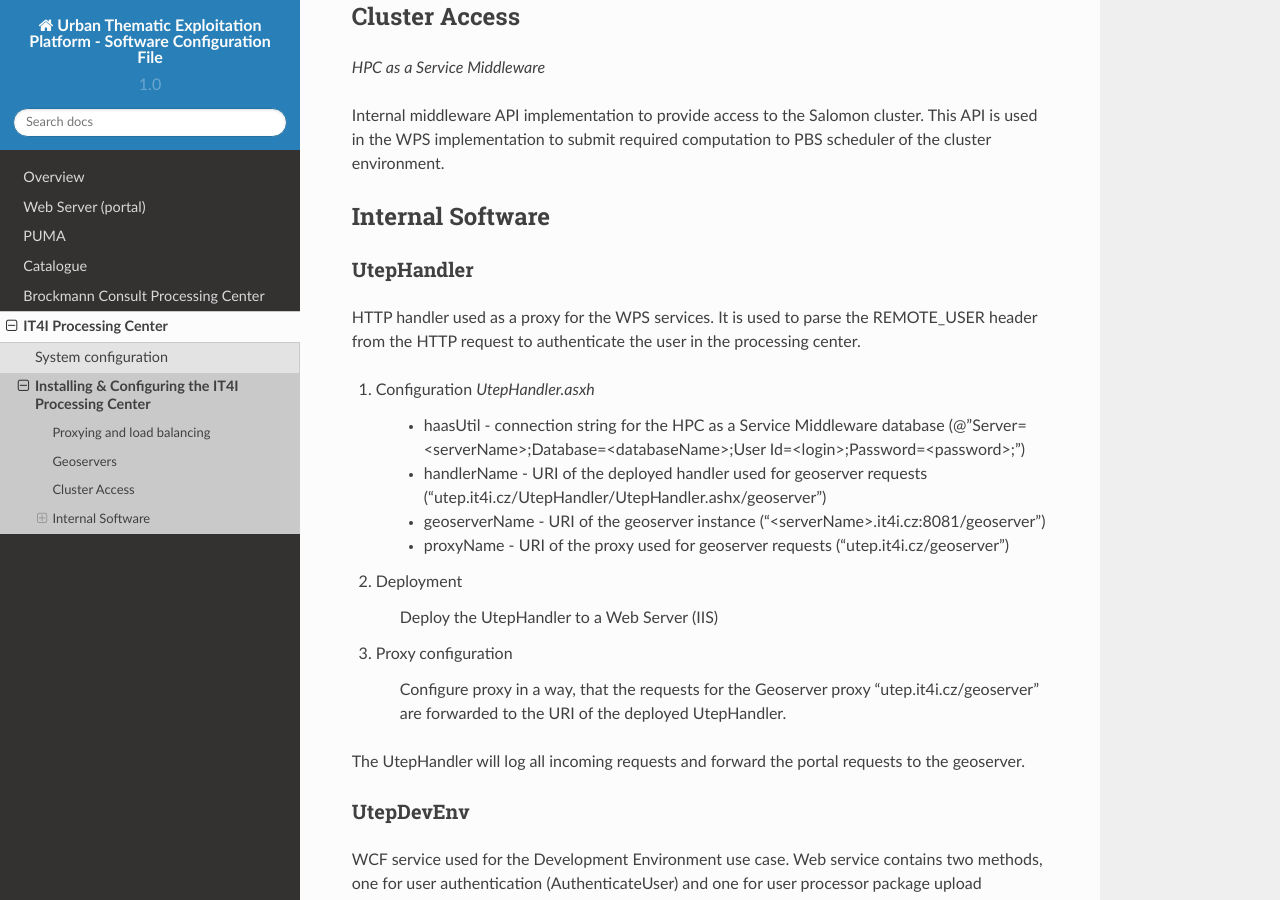
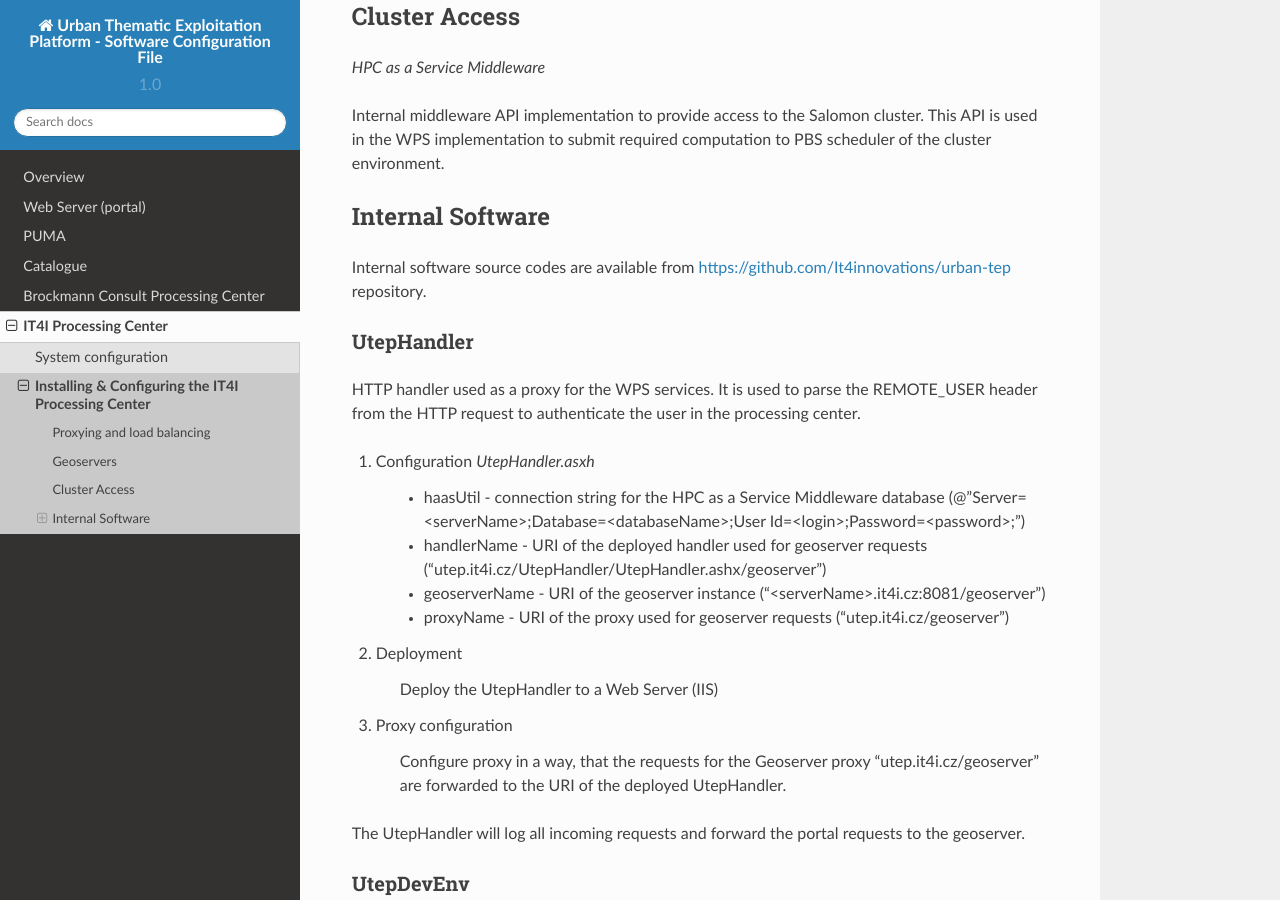
Before and after one commit to urban-tep/DDF-SCF, a Sphinx documentation site: the page built from source/it4ipc/install/index.rst, in a window 1280 px wide and 900 px high, scrolled down 632 px. Built offline with Sphinx 7.4.7 and the Read the Docs theme 2.0.0, drawn with Linux system fonts in a browser that asks for light colours; pages that are not in the unit, such as notebooks, are missing from menus.

Commit message:
repo link

```diff
--- a/source/it4ipc/install/index.rst
+++ b/source/it4ipc/install/index.rst
@@ -31,6 +31,8 @@ Internal middleware API implementation to provide access to the Salomon cluster.
 
 Internal Software
 =================
+
+Internal software source codes are available from https://github.com/It4innovations/urban-tep repository.
 
 UtepHandler
 -----------
```
